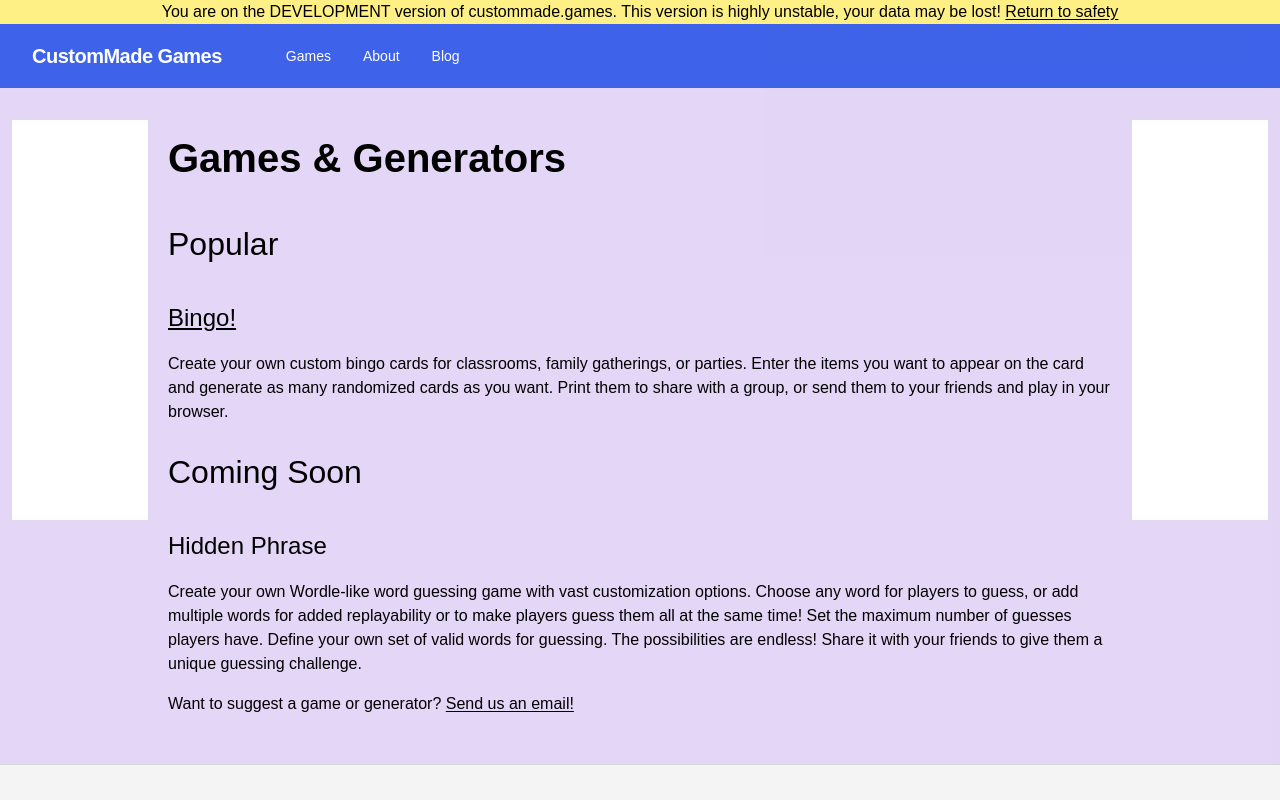
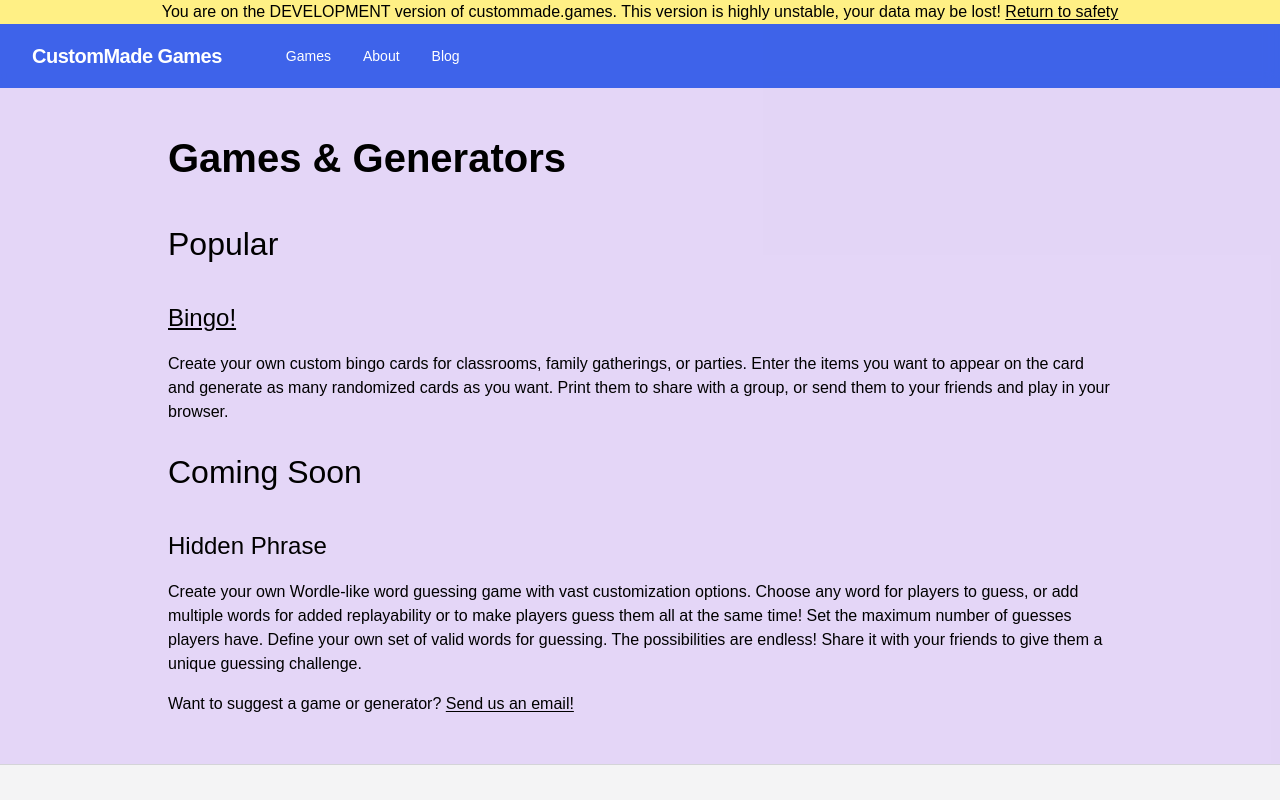
Before and after one commit to hagensv-web/custommade-dev, a Next.js app: page / in a window 1280 px wide. Shown: the top 800 px of the page. Built offline with nearby package versions, Linux system fonts and the light colour scheme; a web font is replaced by a local one.

Commit message:
remove white sidebars

```diff
--- a/components/core/ad/SidebarAd.tsx
+++ b/components/core/ad/SidebarAd.tsx
@@ -23,7 +23,7 @@ export default function SidebarAd(){
     if (!mounted) return null;
 
     return (
-        <div className="w-full h-100 bg-white sticky top-30">
+        <div className="w-full h-100 sticky top-30">
         <ins className="adsbygoogle block w-full"
               data-ad-client="ca-pub-2755508775935324"
               data-ad-slot="8354558730"
```
